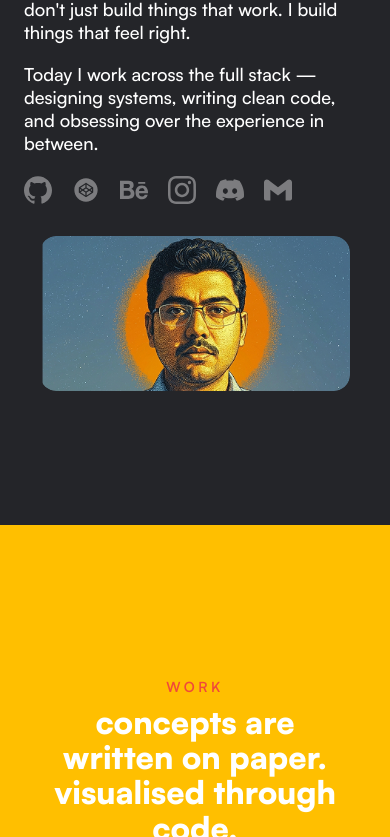
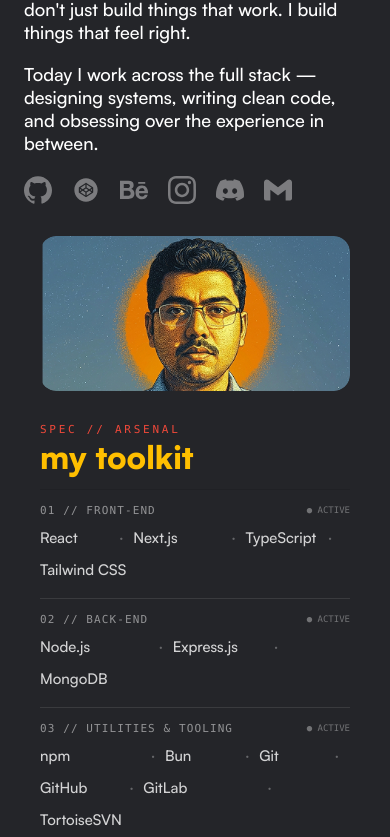
Before and after one commit to codegorrilla/codegorilla-folio-final, a Next.js app: page / in a window 390 px wide. Shown: the part 1163-2000 px from the top of the page. Built offline with nearby package versions, Linux system fonts and the light colour scheme; a web font is replaced by a local one.

Commit message:
fixed toolkit section inside about page

```diff
--- a/components/anim/Gorrilla.jsx
+++ b/components/anim/Gorrilla.jsx
@@ -17,6 +17,8 @@
 // Gorilla face animation
 export const Gorrilla = () => {
   const faceTrackerRef = useRef(null);
+  const faceRef = useRef(null);
+  const eyesRef = useRef(null);
 
   const [isDesktop, setIsDesktop] = useState(false);
   const [isMobileTilt, setIsMobileTilt] = useState(false);
@@ -46,7 +48,7 @@
   useGSAP(
     () => {
       // Scaling up the face on first load
-      const faceEl = faceTrackerRef.current?.querySelector(".face");
+      const faceEl = faceRef.current;
       if (!faceEl) return;
 
       gsap.fromTo(
@@ -69,9 +71,9 @@
     () => {
       if (!isDesktop) return;
 
-      const wrapper = document.querySelector(".tracker");
-      const gorrillaFace = document.querySelector(".face");
-      const gorrillaEyes = document.querySelector(".eyes");
+      const wrapper = faceTrackerRef.current;
+      const gorrillaFace = faceRef.current;
+      const gorrillaEyes = eyesRef.current;
 
       if (!wrapper || !gorrillaFace || !gorrillaEyes) return;
 
@@ -106,6 +108,7 @@
           transformOrigin: "center center",
           ease: "power3.out",
           duration: 0.5,
+          overwrite: "auto",
         });
 
         gsap.to(gorrillaEyes, {
@@ -113,6 +116,7 @@
           y: eyeMoveY,
           ease: "power3.out",
           duration: 0.5,
+          overwrite: "auto",
         });
       };
 
@@ -124,12 +128,14 @@
           rotateY: 0,
           ease: "power3.out",
           duration: 1,
+          overwrite: "auto",
         });
         gsap.to(gorrillaEyes, {
           x: 0,
           y: 0,
           ease: "power3.out",
           duration: 1,
+          overwrite: "auto",
         });
       };
 
@@ -149,8 +155,8 @@
     () => {
       if (!isMobileTilt) return;
 
-      const gorrillaFace = document.querySelector(".face");
-      const gorrillaEyes = document.querySelector(".eyes");
+      const gorrillaFace = faceRef.current;
+      const gorrillaEyes = eyesRef.current;
 
       if (!gorrillaFace || !gorrillaEyes) return;
 
@@ -233,7 +239,7 @@
       ref={faceTrackerRef}
     >
       {/* Responsive wrapper that scales down proportionally with viewport width */}
-      <div className="relative w-[clamp(180px,36vw,520px)] max-w-[85vw] face">
+      <div ref={faceRef} className="relative w-[clamp(180px,36vw,520px)] max-w-[85vw] face">
         <Image
           src={gorrillaFig.gorrillaFace}
           className="w-full h-auto object-contain"
@@ -242,7 +248,7 @@
         />
 
         {/* Eyes positioned and sized using percentages */}
-        <div className="eyes absolute inset-0">
+        <div ref={eyesRef} className="eyes absolute inset-0">
           <Image
             src={gorrillaFig.gorrillaLeftEye}
             className="absolute w-[14.75%] h-auto top-[36%] left-[30%] left-eye"
--- a/components/anim/TextGradientFill.jsx
+++ b/components/anim/TextGradientFill.jsx
@@ -270,10 +270,13 @@
             <SocialLinks />
           </div>
 
-          {/* Profile image animation section on mobile/tablet (< 1200px), centered directly below text body */}
-          <div className="w-full flex justify-center items-center px-4 mt-8 min-[1200px]:hidden">
+          {/* Profile image & Toolkit section on mobile/tablet (< 1200px) */}
+          <div className="w-full flex flex-col items-center px-4 mt-8 min-[1200px]:hidden">
             <div className="w-full max-w-none min-[992px]:max-w-[480px]">
               <ScrambleHoverEffect />
+            </div>
+            <div className="w-full max-w-none min-[992px]:max-w-[480px]">
+              <Toolkit />
             </div>
           </div>
         </div>
--- a/components/ui/CustomCursor.jsx
+++ b/components/ui/CustomCursor.jsx
@@ -5,10 +5,12 @@
 import { useGSAP } from "@gsap/react";
 
 export default function CustomCursor() {
+  const containerRef = useRef(null);
   const dotRef = useRef(null);
   const labelRef = useRef(null);
 
-  useGSAP(() => {
+  useGSAP(
+    () => {
       // Custom cursor + icon tooltip only make sense on devices with a fine
       // pointer (mouse). Skip everything on touch/mobile.
       const isDesktop = window.matchMedia(
@@ -19,6 +21,7 @@
 
       const dot = dotRef.current;
       const label = labelRef.current;
+      if (!dot || !label) return;
 
       // Fast position setters — cursor dot
       const xTo = gsap.quickTo(dot, "x", { duration: 0.3, ease: "power3" });
@@ -35,8 +38,8 @@
       const handleMouseMove = (e) => {
         xTo(e.clientX);
         yTo(e.clientY);
-      lxTo(e.clientX);        // horizontally centered above icon
-      lyTo(e.clientY - 52);  // 52px above cursor (sits above icon)
+        lxTo(e.clientX); // horizontally centered above icon
+        lyTo(e.clientY - 52); // 52px above cursor (sits above icon)
       };
 
       const handleMouseOver = (e) => {
@@ -60,7 +63,7 @@
           });
           gsap.to(label, {
             opacity: 1,
-          x: "+=0", // keep current x (position is already tracking mouse)
+            x: "+=0",
             duration: 0.25,
             color: techColor,
           });
@@ -102,10 +105,12 @@
         window.removeEventListener("mousemove", handleMouseMove);
         window.removeEventListener("mouseover", handleMouseOver);
       };
-  });
+    },
+    { scope: containerRef },
+  );
 
   return (
-    <>
+    <div ref={containerRef}>
       {/* Cursor dot — hidden by default, shown only on desktop via GSAP */}
       <div
         ref={dotRef}
@@ -130,6 +135,6 @@
           whitespace-nowrap tracking-wider
         "
       />
-    </>
+    </div>
   );
 }
--- a/components/ui/Toolkit.jsx
+++ b/components/ui/Toolkit.jsx
@@ -1,176 +1,184 @@
-import React from "react";
-import SvgIcon from "./SvgIcon";
+"use client";
+import React, { useRef, useEffect } from "react";
 import { useTheme } from "@/hooks/useTheme";
 
-/**
- * TOOLKIT — structured config per icon.
- * Each entry drives: src path, hover label, and cursor brand color.
- * Brand colors sourced from official brand guidelines.
- */
-const TOOLKIT = [
-  // ── Front-end ──────────────────────────────────────────────────────────
+const SPEC_GROUPS = [
   {
-    group: "front-end",
-    icons: [
-      {
-        key: "react",
-        src: "/toolkit_icons/mdi_react.svg",
-        label: "React",
-        color: "#61DAFB",
-      },
-      {
-        key: "nextjs",
-        src: "/toolkit_icons/akar-icons_nextjs-fill.svg",
-        label: "Next.js",
-        color: "#ffffff",
-      },
-      {
-        key: "tailwind",
-        src: "/toolkit_icons/teenyicons_tailwind-solid.svg",
-        label: "Tailwind CSS",
-        color: "#06B6D4",
-      },
-      {
-        key: "typescript",
-        src: "/toolkit_icons/akar-icons_typescript-fill.svg",
-        label: "TypeScript",
-        color: "#3178C6",
-      },
+    index: "01",
+    category: "FRONT-END",
+    skills: [
+      { name: "React", reveal: "React // UI" },
+      { name: "Next.js", reveal: "Next.js // SSR" },
+      { name: "TypeScript", reveal: "TS // Types" },
+      { name: "Tailwind CSS", reveal: "Tailwind // CSS" },
     ],
   },
-  // ── Back-end ───────────────────────────────────────────────────────────
   {
-    group: "back-end",
-    icons: [
-      {
-        key: "nodejs",
-        src: "/toolkit_icons/akar-icons_node-fill.svg",
-        label: "Node.js",
-        color: "#539E43",
-      },
-      {
-        key: "express",
-        src: "/toolkit_icons/skill-icons_expressjs-dark.svg",
-        label: "Express",
-        color: "#ffffff",
-      },
-      {
-        key: "mongo",
-        src: "/toolkit_icons/flowbite_mongo-db-solid.svg",
-        label: "MongoDB",
-        color: "#47A248",
-      },
+    index: "02",
+    category: "BACK-END",
+    skills: [
+      { name: "Node.js", reveal: "Node // Runtime" },
+      { name: "Express.js", reveal: "Express // API" },
+      { name: "MongoDB", reveal: "Mongo // NoSQL" },
     ],
   },
-  // ── Tooling ────────────────────────────────────────────────────────────
   {
-    group: "utilities",
-    icons: [
-      {
-        key: "npm",
-        src: "/toolkit_icons/iconoir_npm.svg",
-        label: "npm",
-        color: "#CB3837",
-      },
-      {
-        key: "bun",
-        src: "/toolkit_icons/simple-icons_bun.svg",
-        label: "Bun",
-        color: "#F9C400",
-      },
-      {
-        key: "git",
-        src: "/toolkit_icons/mdi_git.svg",
-        label: "Git",
-        color: "#F05032",
-      },
-      {
-        key: "gitlab",
-        src: "/toolkit_icons/ri_gitlab-fill.svg",
-        label: "GitLab",
-        color: "#FC6D26",
-      },
-      {
-        key: "turtle",
-        src: "/toolkit_icons/file-icons_tortoisesvn.svg",
-        label: "TortoiseSVN",
-        color: "#5C8DBC",
-      },
+    index: "03",
+    category: "UTILITIES & TOOLING",
+    skills: [
+      { name: "npm", reveal: "npm // Registry" },
+      { name: "Bun", reveal: "Bun // Fast" },
+      { name: "Git", reveal: "Git // VCS" },
+      { name: "GitHub", reveal: "GitHub // CI" },
+      { name: "GitLab", reveal: "GitLab // DevOps" },
+      { name: "TortoiseSVN", reveal: "Tortoise // SVN" },
     ],
   },
-  // ── AI ─────────────────────────────────────────────────────────────────
   {
-    group: "agentic workflow",
-    icons: [
-      {
-        key: "codex",
-        src: "/toolkit_icons/mingcute_openai-fill.svg",
-        label: "Codex / ChatGPT",
-        color: "#10a37f",
-      },
-      {
-        key: "antigravity",
-        src: "/toolkit_icons/material-symbols_antigravity.svg",
-        label: "Antigravity",
-        color: "#f0493a",
-      },
-      {
-        key: "gemini",
-        src: "/toolkit_icons/ri_gemini-fill.svg",
-        label: "Gemini",
-        color: "#8B5CF6",
-      },
+    index: "04",
+    category: "AGENTIC WORKFLOW",
+    skills: [
+      { name: "Antigravity", reveal: "AGY // Agent" },
+      { name: "LM Studio", reveal: "LMS // Local LLM" },
+      { name: "Codex", reveal: "Codex // AI Pair" },
     ],
   },
 ];
+
+const SCRAMBLE_CHARS = "!<>-_\\/[]{}—=+*^?#_01";
+
+// High-performance deterministic scramble helper
+const scrambleText = (el, targetText, duration = 180) => {
+  if (!el) return;
+  if (el._scrambleTimer) clearInterval(el._scrambleTimer);
+
+  const length = targetText.length;
+  const startTime = Date.now();
+
+  el._scrambleTimer = setInterval(() => {
+    const elapsed = Date.now() - startTime;
+    const progress = Math.min(1, elapsed / duration);
+    const revealedCount = Math.floor(progress * length);
+
+    let output = "";
+    for (let i = 0; i < length; i++) {
+      if (targetText[i] === " " || targetText[i] === "/") {
+        output += targetText[i];
+      } else if (i < revealedCount) {
+        output += targetText[i];
+      } else {
+        output +=
+          SCRAMBLE_CHARS[Math.floor(Math.random() * SCRAMBLE_CHARS.length)];
+      }
+    }
+
+    el.textContent = output;
+
+    if (progress >= 1) {
+      clearInterval(el._scrambleTimer);
+      el._scrambleTimer = null;
+      el.textContent = targetText;
+    }
+  }, 18);
+};
+
+const SpecItem = ({ name, reveal }) => {
+  const textRef = useRef(null);
+  const isHoveredRef = useRef(false);
+
+  const handlePointerEnter = () => {
+    if (typeof window === "undefined" || window.innerWidth < 1200) return;
+    if (isHoveredRef.current) return;
+    isHoveredRef.current = true;
+    scrambleText(textRef.current, reveal, 200);
+  };
+
+  const handlePointerLeave = () => {
+    if (typeof window === "undefined" || window.innerWidth < 1200) return;
+    if (!isHoveredRef.current) return;
+    isHoveredRef.current = false;
+    scrambleText(textRef.current, name, 200);
+  };
+
+  useEffect(() => {
+    const el = textRef.current;
+    return () => {
+      if (el && el._scrambleTimer) {
+        clearInterval(el._scrambleTimer);
+      }
+    };
+  }, []);
+
+  // Use max text to reserve container width and prevent layout shift / hover oscillation
+  const sizerText = name.length >= reveal.length ? name : reveal;
+
+  return (
+    <span
+      onPointerEnter={handlePointerEnter}
+      onPointerLeave={handlePointerLeave}
+      className="group inline-grid grid-cols-1 grid-rows-1 items-center cursor-pointer py-0.5"
+    >
+      {/* Invisible sizer to lock element width and prevent reflow on sibling items */}
+      <span
+        aria-hidden="true"
+        className="col-start-1 row-start-1 font-main font-medium opacity-0 pointer-events-none select-none whitespace-nowrap"
+      >
+        {sizerText}
+      </span>
+
+      {/* Visible animated text with pointer-events-none to prevent DOM mutation retriggering */}
+      <span
+        ref={textRef}
+        className="col-start-1 row-start-1 font-main font-medium opacity-80 group-hover:opacity-100 group-hover:text-brand-orange dark:group-hover:text-brand-yellow transition-colors duration-200 whitespace-nowrap select-none pointer-events-none"
+      >
+        {name}
+      </span>
+    </span>
+  );
+};
 
 const Toolkit = () => {
   const { theme } = useTheme();
 
   return (
-    <div>
-      <div className="h-full w-full relative">
-        <h2 className="mt-10 font-main font-black text-brand-yellow text-[3.125rem] lowercase text-right">
+    <div className="w-full relative mt-8 sm:mt-10 select-none">
+      {/* Header Block */}
+      <div className="flex flex-col items-start min-[1200px]:items-end mb-4 sm:mb-6">
+        <span className="font-mono text-[11px] uppercase tracking-[0.25em] text-brand-orange mb-1">
+          spec // arsenal
+        </span>
+        <h2 className="font-main font-black text-brand-yellow text-[2rem] sm:text-[2.25rem] xl:text-[2.5rem] lowercase leading-none">
           my toolkit
         </h2>
+      </div>
 
-        <ul className="flex flex-col gap-6 w-full mt-10">
-          {TOOLKIT.map(({ group, icons }, index) => (
-            <li key={group} className="flex flex-row items-center gap-6">
-              <h4
-                className={`font-main font-medium text-[1.5rem] capitalize min-w-[110px] shrink-0 ${
-                  index % 2 === 0 ? "text-brand-yellow" : "text-brand-orange"
-                }`}
-              >
-                {group}
-              </h4>
+      {/* Swiss Editorial Spec Matrix */}
+      <div className="w-full flex flex-col divide-y divide-black/10 dark:divide-white/10 border-y border-black/10 dark:divide-white/10">
+        {SPEC_GROUPS.map((group) => (
+          <div key={group.index} className="py-3.5 sm:py-4 flex flex-col gap-1.5">
+            {/* Category Monospace Line */}
+            <div className="flex items-center justify-between font-mono text-[11px] uppercase tracking-widest opacity-50">
+              <span>
+                {group.index} // {group.category}
+              </span>
+              <span className="text-[9px] tracking-normal opacity-70">
+                ● ACTIVE
+              </span>
+            </div>
 
-              {/* Typographic slash separator */}
-              <span
-                className={`font-main text-[1.5rem] transition-colors select-none ${
-                  theme === "light" ? "text-black/10" : "text-white/25"
-                }`}
-              >
-                /
-              </span>
-
-              <div className="flex items-center gap-6 shrink-0">
-                {icons.map(({ key, src, label, color }) => (
-                  <SvgIcon
-                    key={key}
-                    src={src}
-                    size={36}
-                    data-label={label}
-                    data-cursor-color={color}
-                    className={`cursor-none transition-all duration-200 hover:opacity-70 ${
-                      theme === "light" ? "invert" : ""
-                    }`}
-                  />
-                ))}
-              </div>
-            </li>
-          ))}
-        </ul>
+            {/* Inline Typographic Skill List */}
+            <div className="flex flex-wrap items-center gap-x-2.5 gap-y-1 text-[0.925rem] sm:text-[1rem] leading-relaxed">
+              {group.skills.map((skill, index) => (
+                <React.Fragment key={skill.name}>
+                  <SpecItem name={skill.name} reveal={skill.reveal} />
+                  {index < group.skills.length - 1 && (
+                    <span className="opacity-30 text-xs select-none">·</span>
+                  )}
+                </React.Fragment>
+              ))}
+            </div>
+          </div>
+        ))}
       </div>
     </div>
   );
```
Lines whose indentation alone changed are shown as unchanged.
